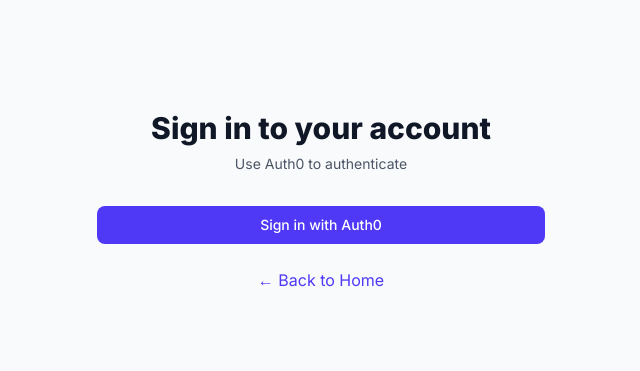
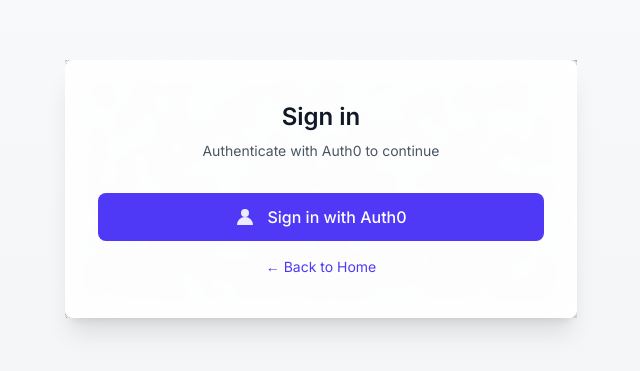
Before and after one commit to xyzarnav/KanunAi, a Next.js app in the folder frontend/: page /login in a window 1280 px wide. Shown: the part 211-582 px from the top of the page, without its empty margins (319-959 px from the left). Built offline with nearby package versions, Linux system fonts and the light colour scheme.

Commit message:
Refactor code structure for improved readability and maintainability

```diff
--- a/frontend/src/app/login/page.tsx
+++ b/frontend/src/app/login/page.tsx
@@ -1,37 +1,53 @@
-'use client';
+"use client";
+
+import Link from 'next/link';
 
 export default function LoginPage() {
+  return (
+    <main className="min-h-screen flex items-center justify-center bg-gradient-to-b from-gray-50 to-gray-100 p-6">
+      {/* Centered card with chalky border */}
+      <div className="relative w-full max-w-lg">
+        {/* SVG overlay that creates a rough chalk-like white border */}
+        <svg
+          className="pointer-events-none absolute inset-0 w-full h-full"
+          viewBox="0 0 800 600"
+          preserveAspectRatio="none"
+          aria-hidden
+        >
+          <defs>
+            <filter id="grain" x="-20%" y="-20%" width="140%" height="140%">
+              <feTurbulence baseFrequency="0.9" numOctaves="2" stitchTiles="stitch" result="noise" />
+              <feColorMatrix type="saturate" values="0" />
+              <feBlend in="SourceGraphic" in2="noise" mode="overlay" />
+            </filter>
+          </defs>
+          <rect x="8" y="8" width="784" height="584" fill="none" stroke="#ffffff" strokeWidth={16} strokeLinejoin="round" filter="url(#grain)" rx="12" ry="12" />
+        </svg>
 
-  return (
-    <div className="min-h-screen flex items-center justify-center bg-gray-50">
-      <div className="max-w-md w-full space-y-8">
-        <div>
-          <h2 className="mt-6 text-center text-3xl font-extrabold text-gray-900">
-            Sign in to your account
-          </h2>
-          <p className="mt-2 text-center text-sm text-gray-600">
-            Use Auth0 to authenticate
-          </p>
-        </div>
-        <div className="mt-8 space-y-6">
-          <div>
+        <section className="relative bg-white/95 backdrop-blur-sm rounded-md shadow-xl px-8 py-10 border border-transparent">
+          <div className="text-center">
+            <h1 className="text-2xl font-semibold text-gray-900">Sign in</h1>
+            <p className="mt-2 text-sm text-gray-600">Authenticate with Auth0 to continue</p>
+          </div>
+
+          <div className="mt-8 space-y-4">
             <button
-              onClick={() => window.location.href = '/api/auth/login'}
-              className="group relative w-full flex justify-center py-2 px-4 border border-transparent text-sm font-medium rounded-md text-white bg-indigo-600 hover:bg-indigo-700 focus:outline-none focus:ring-2 focus:ring-offset-2 focus:ring-indigo-500"
+              onClick={() => (window.location.href = '/api/auth/login')}
+              className="w-full inline-flex items-center justify-center gap-3 py-3 px-4 rounded-md bg-indigo-600 hover:bg-indigo-700 text-white font-medium transition"
             >
+              {/* Simple icon placeholder */}
+              <svg xmlns="http://www.w3.org/2000/svg" className="h-5 w-5 opacity-90" viewBox="0 0 20 20" fill="currentColor" aria-hidden>
+                <path fillRule="evenodd" d="M10 2a4 4 0 100 8 4 4 0 000-8zM2 18a8 8 0 1116 0H2z" clipRule="evenodd" />
+              </svg>
               Sign in with Auth0
             </button>
+
+            <div className="flex items-center justify-center">
+              <Link href="/" className="text-sm text-indigo-600 hover:text-indigo-500">← Back to Home</Link>
+            </div>
           </div>
-          <div className="text-center">
-            <a
-              href="/"
-              className="text-indigo-600 hover:text-indigo-500"
-            >
-              ← Back to Home
-            </a>
-          </div>
-        </div>
+        </section>
       </div>
-    </div>
+    </main>
   );
 }
--- a/frontend/src/app/profile/page.tsx
+++ b/frontend/src/app/profile/page.tsx
@@ -1,11 +1,33 @@
-'use client';
+"use client";
 
 import { useAuth } from '@/hooks/useAuth';
 import Link from 'next/link';
 import { Button } from '@/components/ui/button';
+import { Card, CardContent, CardHeader, CardTitle, CardFooter } from '@/components/ui/card';
+import { IconCopy } from '@tabler/icons-react';
+import { useState } from 'react';
 
 export default function ProfilePage() {
   const { user, error, isLoading } = useAuth();
+  // local extended user shape for optional fields returned by Auth0
+  type AuthUserExtras = {
+    email_verified?: boolean;
+    updated_at?: string;
+  } & Record<string, unknown>;
+  const u = user as unknown as AuthUserExtras;
+
+  // hooks: keep at top-level so they run on every render (avoid conditional calls)
+  const [copied, setCopied] = useState(false);
+
+  const handleCopy = async (text: string) => {
+    try {
+      await navigator.clipboard.writeText(text);
+      setCopied(true);
+      setTimeout(() => setCopied(false), 1800);
+    } catch {
+      // ignore failures to write clipboard
+    }
+  };
 
   if (isLoading) {
     return (
@@ -51,74 +73,102 @@
   }
 
   return (
-    <div className="min-h-screen bg-gray-50 py-12">
-      <div className="max-w-3xl mx-auto px-4 sm:px-6 lg:px-8">
-        <div className="bg-white shadow rounded-lg">
-          <div className="px-4 py-5 sm:p-6">
-            <div className="flex items-center justify-between">
-              <div className="flex items-center">
-                <div className="flex-shrink-0">
+    <main className="min-h-screen bg-black text-white">
+      <div className="container mx-auto px-6 py-20 max-w-4xl">
+        <div className="flex justify-center">
+          <Card className="chalk-border bg-gradient-to-br from-slate-900/60 to-slate-950/60 w-full">
+            <CardHeader>
+              <div className="flex items-center justify-between gap-6">
+                <div className="flex items-center gap-4">
+                  <div className="w-20 h-20 rounded-full bg-slate-700/20 flex items-center justify-center border border-slate-700/30 overflow-hidden">
                     {user.picture ? (
-                    <img
-                      className="h-16 w-16 rounded-full"
-                      src={user.picture}
-                      alt={user.name || 'User avatar'}
-                    />
+                      // eslint-disable-next-line @next/next/no-img-element
+                      <img className="w-full h-full object-cover" src={user.picture} alt={user.name || 'avatar'} />
                     ) : (
-                    <div className="h-16 w-16 rounded-full bg-gray-300 flex items-center justify-center">
-                      <span className="text-2xl font-bold text-gray-600">
-                        {user.name?.charAt(0) || 'U'}
-                      </span>
-                    </div>
+                      <span className="text-3xl font-bold text-slate-200">{user.name?.charAt(0) || 'U'}</span>
                     )}
                   </div>
-                <div className="ml-4">
-                  <h1 className="text-2xl font-bold text-gray-900">
-                    Welcome, {user.name || 'User'}!
-                  </h1>
-                  <p className="text-gray-600">{user.email}</p>
+
+                  <div>
+                    <CardTitle className="font-serif text-2xl md:text-3xl">Welcome, {user.name || 'User'}!</CardTitle>
+                    <p className="text-slate-300 mt-1">{user.email}</p>
                   </div>
                 </div>
-              <div className="flex space-x-4">
+
+                <div className="flex items-center gap-3">
                   <Link href="/">
-                  <Button variant="outline">
-                    Back to Home
-                  </Button>
+                    <Button variant="outline" className="text-white border-slate-700/50">Back to Home</Button>
                   </Link>
                   <Link href="/api/auth/logout">
-                  <Button className="bg-red-500 hover:bg-red-700 text-white">
-                    Logout
-                  </Button>
+                    <Button className="bg-red-600 hover:bg-red-700 text-white">Logout</Button>
+                  </Link>
+                </div>
+              </div>
+            </CardHeader>
+
+            <CardContent>
+              <div className="grid grid-cols-1 md:grid-cols-2 gap-6">
+                <div>
+                  <h3 className="text-lg font-medium text-slate-100 mb-4">Profile Information</h3>
+                  <dl className="space-y-4 text-sm text-slate-300">
+                    <div>
+                      <dt className="text-slate-400">Name</dt>
+                      <dd className="mt-1">{user.name || 'Not provided'}</dd>
+                    </div>
+                    <div>
+                      <dt className="text-slate-400">Email</dt>
+                      <dd className="mt-1">{user.email || 'Not provided'}</dd>
+                    </div>
+                    <div>
+                      <dt className="text-slate-400">User ID</dt>
+                      <dd className="mt-1 flex items-center gap-3 break-words text-slate-200">
+                        <span className="truncate">{user.sub || 'Not provided'}</span>
+                        {user.sub && (
+                          <button onClick={() => handleCopy(user.sub)} aria-label="Copy user id" className="ml-2 inline-flex items-center gap-2 px-2 py-1 rounded bg-slate-800/40 hover:bg-slate-800/60">
+                            <IconCopy className="w-4 h-4" />
+                            <span className="text-xs">{copied ? 'Copied' : 'Copy'}</span>
+                          </button>
+                        )}
+                      </dd>
+                    </div>
+                    <div>
+                      <dt className="text-slate-400">Email Verified</dt>
+                      <dd className="mt-1">{u?.email_verified ? 'Yes' : 'No'}</dd>
+                    </div>
+                  </dl>
+                </div>
+
+                <div className="flex flex-col justify-between">
+                  <div className="bg-[var(--accent-gold)]/5 p-4 rounded-md border border-[var(--accent-gold)]/10">
+                    <h4 className="font-serif text-lg text-[var(--accent-gold)]">Account Summary</h4>
+                    <p className="text-slate-300 text-sm mt-2">Member since: <span className="text-slate-200">{u?.updated_at ? new Date(u.updated_at).toLocaleDateString() : 'N/A'}</span></p>
+                    <div className="mt-4 flex gap-3">
+                      <Link href="/analysis">
+                        <Button className="bg-[var(--accent-gold)]/90 text-black">Start Analysis</Button>
+                      </Link>
+                      <Link href="/signup">
+                        <Button variant="ghost" className="text-slate-300">Edit Profile</Button>
                       </Link>
                     </div>
                   </div>
 
-            <div className="mt-8">
-              <h2 className="text-lg font-medium text-gray-900 mb-4">Profile Information</h2>
-              <dl className="grid grid-cols-1 gap-x-4 gap-y-6 sm:grid-cols-2">
-                <div>
-                  <dt className="text-sm font-medium text-gray-500">Name</dt>
-                  <dd className="mt-1 text-sm text-gray-900">{user.name || 'Not provided'}</dd>
-                </div>
-                <div>
-                  <dt className="text-sm font-medium text-gray-500">Email</dt>
-                  <dd className="mt-1 text-sm text-gray-900">{user.email || 'Not provided'}</dd>
-                </div>
-                <div>
-                  <dt className="text-sm font-medium text-gray-500">User ID</dt>
-                  <dd className="mt-1 text-sm text-gray-900">{user.sub || 'Not provided'}</dd>
-                </div>
-                <div>
-                  <dt className="text-sm font-medium text-gray-500">Email Verified</dt>
-                  <dd className="mt-1 text-sm text-gray-900">
-                    {user.email_verified ? 'Yes' : 'No'}
-                  </dd>
-                </div>
-              </dl>
+                  <div className="mt-6 bg-slate-900/50 p-4 rounded-md border border-slate-800/30">
+                    <h4 className="text-sm text-slate-300 font-medium">Quick Actions</h4>
+                    <div className="mt-3 flex gap-2">
+                      <Link href="/cases"><Button variant="ghost" className="text-slate-300">My Cases</Button></Link>
+                      <Link href="/resources"><Button variant="ghost" className="text-slate-300">Resources</Button></Link>
                     </div>
                   </div>
                 </div>
               </div>
+            </CardContent>
+
+            <CardFooter>
+              <div className="text-xs text-slate-400">Profile ID: <span className="text-slate-200 ml-1">{user.sub || 'N/A'}</span></div>
+            </CardFooter>
+          </Card>
         </div>
+      </div>
+    </main>
   );
 }
```
Also changed, not shown: frontend/src/app/globals.css (+22 -0 lines), 1 other file (tests, documents, lock files or other folders). Lines whose indentation alone changed are shown as unchanged.
